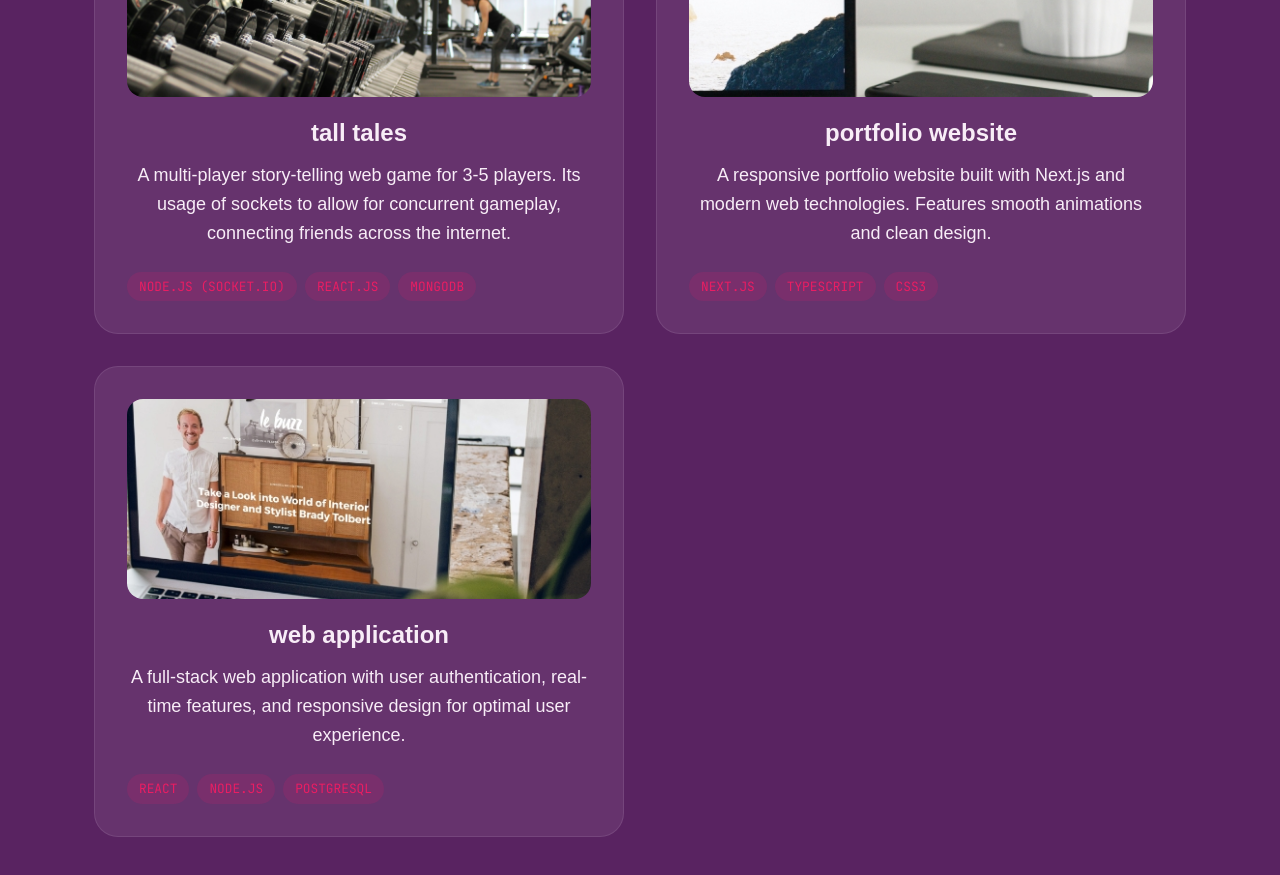
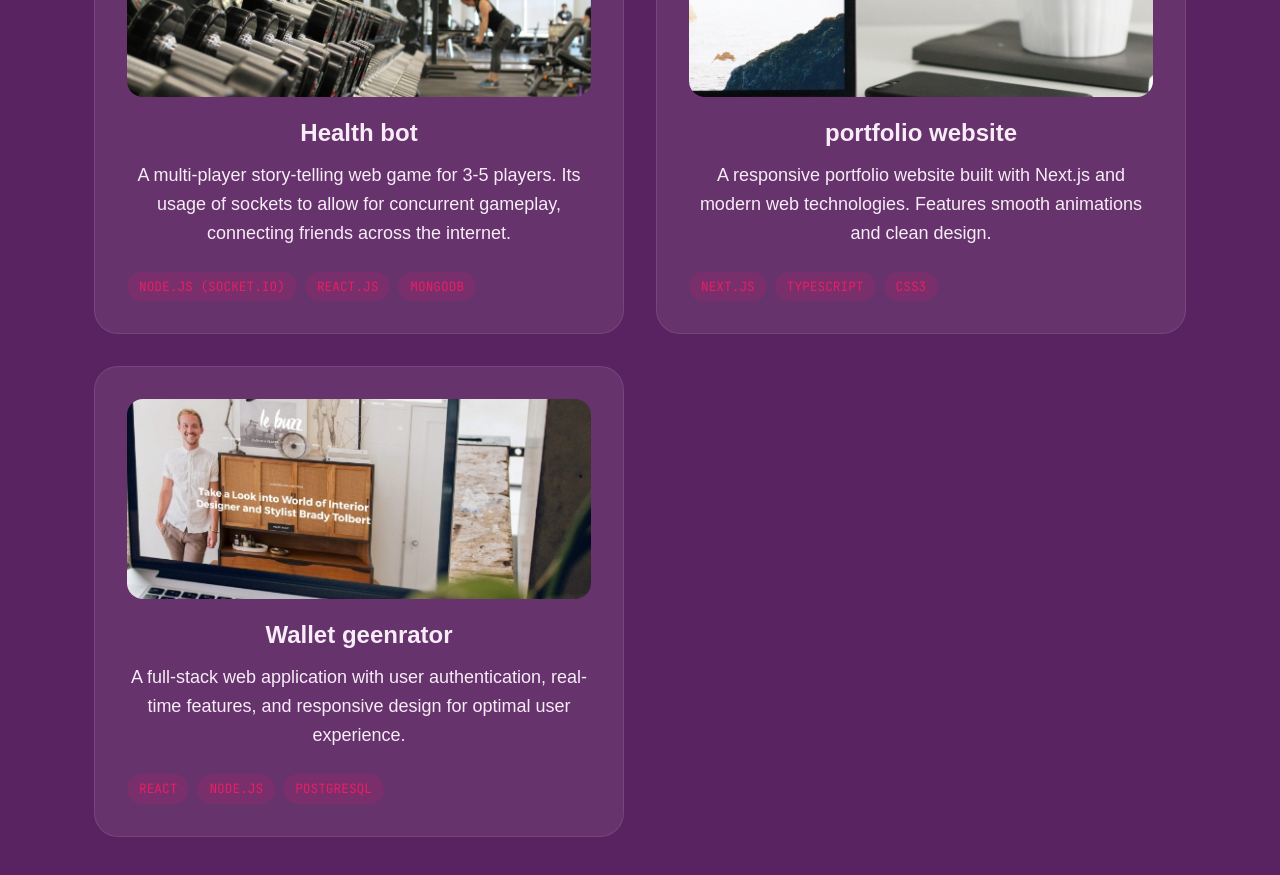
Before and after one commit to ritoban23/Portfolio-website, a Next.js app: page / in a window 1280 px wide. Shown: the part 2440-3315 px from the top of the page. Built offline with nearby package versions, Linux system fonts and the light colour scheme; a web font is replaced by a local one.

Commit message:
feat: Update project titles in the portfolio section

```diff
--- a/app/page.tsx
+++ b/app/page.tsx
@@ -79,7 +79,7 @@ export default function Page() {
             <div style={{display:'grid',gridTemplateColumns:'repeat(auto-fit,minmax(400px,1fr))',gap:'2rem',marginTop:'3rem'}}>
               <div className="project-card">
                 <Image src="/img/repCounterSS.png" alt="Rep Counter Web App Screenshot" width={960} height={540} style={{width:'100%',height:'200px',objectFit:'cover',borderRadius:'var(--radius-sm)',marginBottom:'1.5rem'}} />
-                <h3>tall tales</h3>
+                <h3>Health bot</h3>
                 <p>A multi-player story-telling web game for 3-5 players. Its usage of sockets to allow for concurrent gameplay, connecting friends across the internet.</p>
                 <div className="project-tech">
                   <span>NODE.JS (SOCKET.IO)</span>
@@ -99,7 +99,7 @@ export default function Page() {
               </div>
               <div className="project-card">
                 <Image src="/img/portfolio-03.jpg" alt="Project placeholder" width={960} height={540} style={{width:'100%',height:'200px',objectFit:'cover',borderRadius:'var(--radius-sm)',marginBottom:'1.5rem'}} />
-                <h3>web application</h3>
+                <h3>Wallet geenrator</h3>
                 <p>A full-stack web application with user authentication, real-time features, and responsive design for optimal user experience.</p>
                 <div className="project-tech">
                   <span>REACT</span>
```
